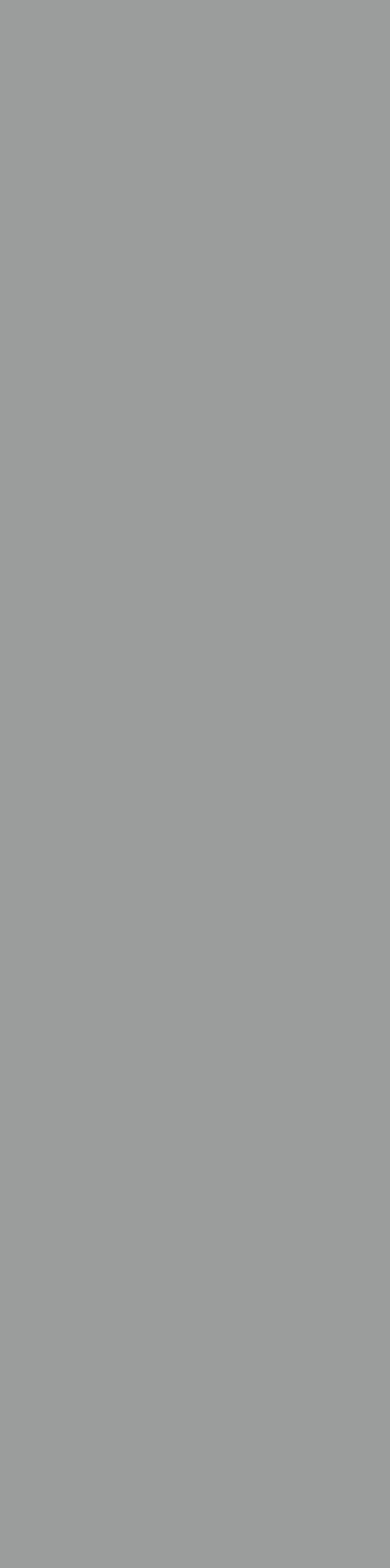
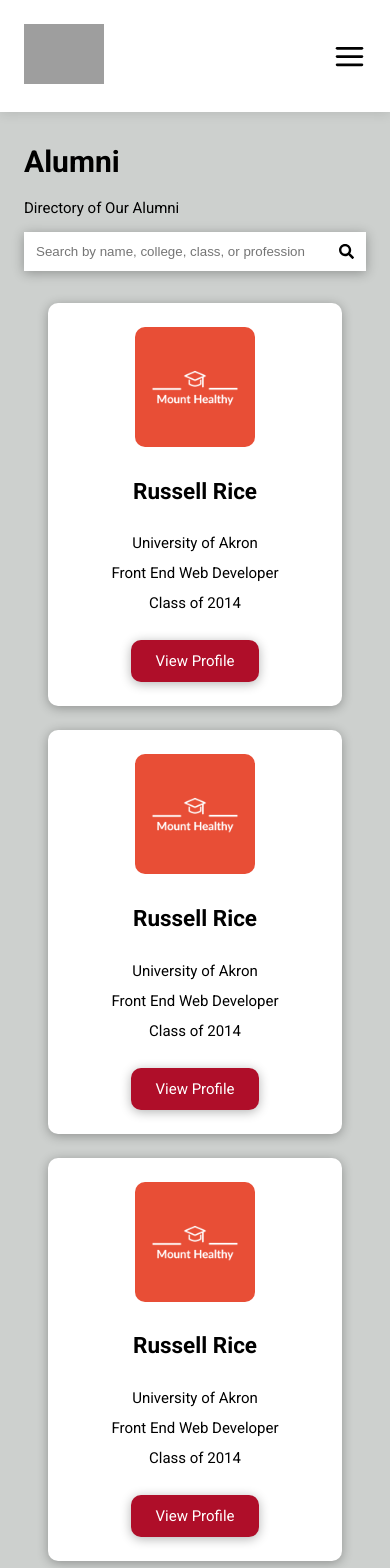
Before and after one commit to russell2231/i-am-mth-template, a React (Create React App) app: page /alumni in a window 390 px wide. Before the commit this address had no page. Shown: the top 1568 px of the page. Before the commit the page ends 844 px from the top, so only its background shows below. Built offline with nearby package versions, Linux system fonts and the light colour scheme; grey boxes are pictures that could not be loaded.

Commit message:
Build and style alumni page for mobile devices

```diff
--- /dev/null
+++ b/src/components/Alumni/Alumni.js
@@ -0,0 +1,62 @@
+import { Link } from 'react-router-dom';
+
+import styles from './Alumni.module.scss';
+import profileImg from '../../assets/Mount Healthy-logos.jpeg';
+import { FaSearch } from 'react-icons/fa';
+
+const Alumni = () => {
+	return (
+		<main className={styles.alumni}>
+			<div className={styles.container}>
+				<div className={styles.heading}>
+					<h1>Alumni</h1>
+					<p>Directory of Our Alumni</p>
+				</div>
+				<form className={styles.searchContainer}>
+					<input
+						className={styles.searchInput}
+						type='search'
+						name='search'
+						id=''
+						placeholder='Search by name, college, class, or profession'
+					/>
+					<FaSearch className={styles.searchIcon} />
+				</form>
+				<div className={styles.directory}>
+					<div className={styles.alum}>
+						<img className={styles.alumImg} src={profileImg} alt='profile' />
+						<h2 className={styles.alumName}>Russell Rice</h2>
+						<p className={styles.alumCollege}>University of Akron</p>
+						<p className={styles.alumJob}>Front End Web Developer</p>
+						<p className={styles.alumClass}>Class of 2014</p>
+						<Link className={styles.btn} to='alumni/$name'>
+							View Profile
+						</Link>
+					</div>
+					<div className={styles.alum}>
+						<img className={styles.alumImg} src={profileImg} alt='profile' />
+						<h2 className={styles.alumName}>Russell Rice</h2>
+						<p className={styles.alumCollege}>University of Akron</p>
+						<p className={styles.alumJob}>Front End Web Developer</p>
+						<p className={styles.alumClass}>Class of 2014</p>
+						<Link className={styles.btn} to='alumni/$name'>
+							View Profile
+						</Link>
+					</div>
+					<div className={styles.alum}>
+						<img className={styles.alumImg} src={profileImg} alt='profile' />
+						<h2 className={styles.alumName}>Russell Rice</h2>
+						<p className={styles.alumCollege}>University of Akron</p>
+						<p className={styles.alumJob}>Front End Web Developer</p>
+						<p className={styles.alumClass}>Class of 2014</p>
+						<Link className={styles.btn} to='alumni/$name'>
+							View Profile
+						</Link>
+					</div>
+				</div>
+			</div>
+		</main>
+	);
+};
+
+export default Alumni;
--- /dev/null
+++ b/src/components/Alumni/Alumni.module.scss
@@ -0,0 +1,73 @@
+.alumni {
+	padding: 3.2rem 0;
+
+	.container {
+		padding: 0 2.4rem;
+
+		.heading {
+			h1 {
+				margin-top: 0;
+			}
+		}
+
+		.searchContainer {
+			position: relative;
+
+			.searchInput {
+				width: 100%;
+				border: none;
+				box-shadow: 0px 2px 11px 0px rgba(#000, 0.3);
+				padding: 1.2rem;
+			}
+
+			.searchIcon {
+				position: absolute;
+				top: 12px;
+				right: 12px;
+			}
+		}
+
+		.directory {
+			display: grid;
+			grid-template-columns: 1fr;
+			gap: 24px;
+			padding: 3.2rem 2.4rem;
+
+			.alum {
+				background: #fff;
+				box-shadow: 0px 2px 11px 0px rgba(#000, 0.3);
+				display: flex;
+				flex-direction: column;
+				align-items: center;
+				padding: 2.4rem 0;
+				border-radius: 10px;
+				gap: 1.2rem;
+
+				.alumImg {
+					width: 120px;
+					height: 120px;
+					border-radius: 10px;
+				}
+
+				.alumCollege,
+				.alumJob,
+				.alumClass {
+					margin: 0;
+				}
+
+				.btn {
+					background: #af0e29;
+					color: #fff;
+					border: none;
+					text-decoration: none;
+					padding: 1.2rem 2.4rem;
+					border-radius: 10px;
+					box-shadow: 0px 2px 11px 0px rgba(#000, 0.3);
+					display: block;
+					text-align: center;
+					margin-top: 1.6rem;
+				}
+			}
+		}
+	}
+}
--- a/src/components/App/App.js
+++ b/src/components/App/App.js
@@ -1,4 +1,5 @@
 import { Routes, Route } from 'react-router-dom';
+import Alumni from '../Alumni/Alumni';
 import Home from '../Home/Home';
 import Layout from '../Layout/Layout';
 
@@ -8,6 +9,7 @@ function App() {
 			<Routes>
 				<Route path='/' element={<Layout />}>
 					<Route index element={<Home />} />
+					<Route path='alumni' element={<Alumni />} />
 				</Route>
 			</Routes>
 		</>
--- a/src/components/Nav/Nav.module.scss
+++ b/src/components/Nav/Nav.module.scss
@@ -9,6 +9,7 @@
 	position: absolute;
 	left: 0;
 	right: 0;
+	z-index: 99;
 
 	&.open {
 		height: 134px;
--- a/src/index.js
+++ b/src/index.js
@@ -1,7 +1,7 @@
 import React from 'react';
 import ReactDOM from 'react-dom';
 import { BrowserRouter as Router } from 'react-router-dom';
-import './index.css';
+import './index.scss';
 import App from './components/App/App';
 
 ReactDOM.render(
--- a/src/index.css
+++ b/src/index.scss
@@ -13,5 +13,5 @@ body {
 	margin: 0;
 	padding: 0;
 	font-size: 1.5rem;
-	background: #9a9d9c;
+	background: #cdd0ce;
 }
```
Also changed, not shown: src/assets/Mount Healthy-logos.jpeg (added).
